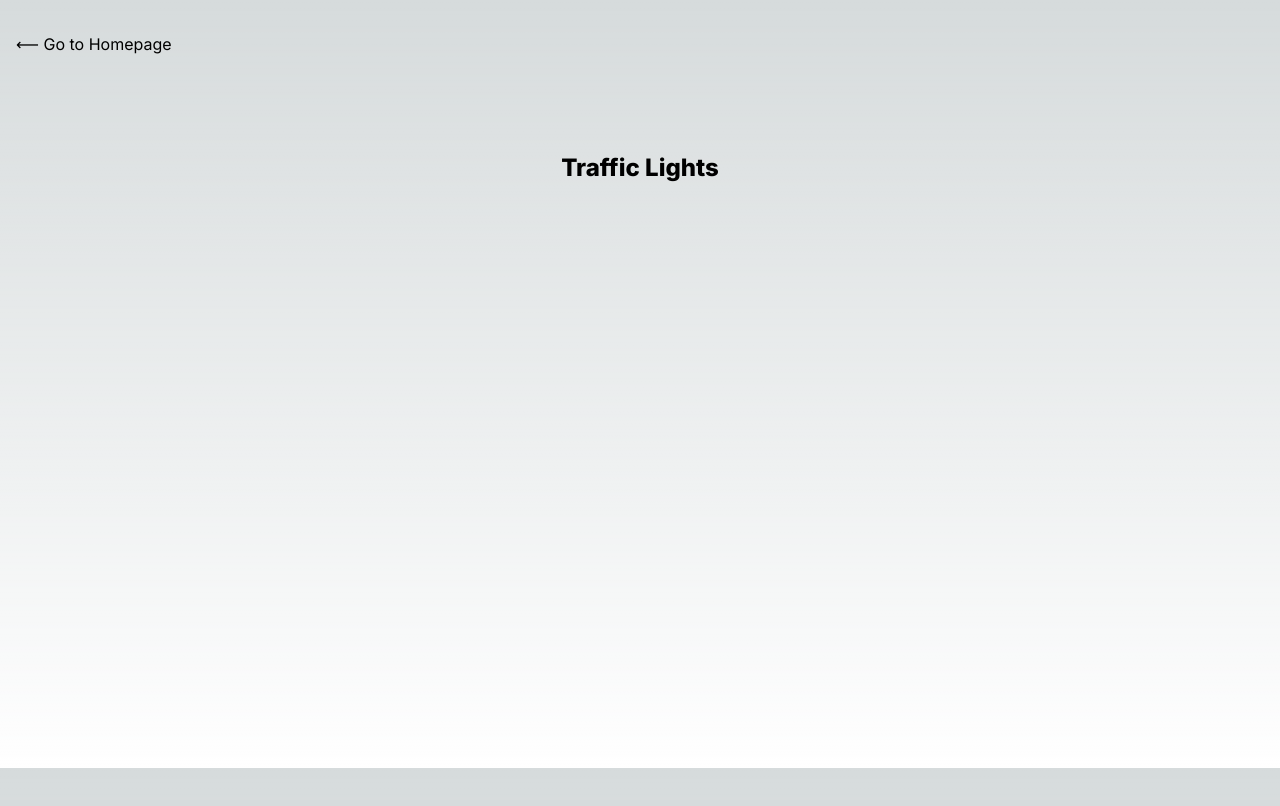
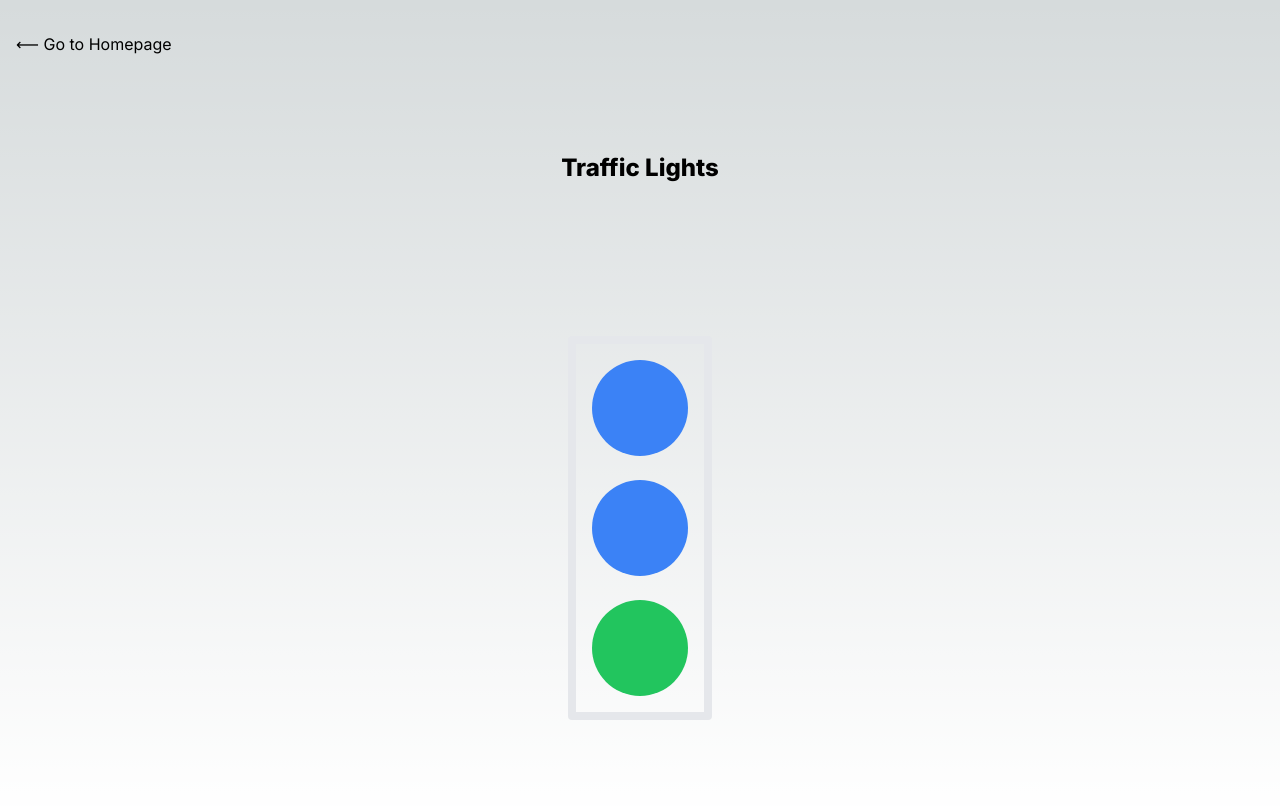
Before and after one commit to SanchitB23/Mini-Projects, a Next.js app: page /traffic-light in a window 1280 px wide. Shown: the top 806 px of the page. Built offline with nearby package versions, Linux system fonts and the light colour scheme.

Commit message:
style: UI change TrafficLight.tsx #1

```diff
--- a/src/app/traffic-light/TrafficLight.tsx
+++ b/src/app/traffic-light/TrafficLight.tsx
@@ -35,10 +35,18 @@ export function TrafficLight() {
   }, [isRed, isGreen, isYellow]);
 
   return (
-    <section className={'flex flex-col gap-6 flex-1 mt-36'}>
-      <div className={`bg-${isRed ? 'red' : 'blue'}-500 h-24 w-24`} />
-      <div className={`bg-${isYellow ? 'yellow' : 'blue'}-500 h-24 w-24`} />
-      <div className={`bg-${isGreen ? 'green' : 'blue'}-500 h-24 w-24`} />
+    <section
+      className={'flex flex-col gap-6 flex-1 mt-36 border p-4 rounded border-8'}
+    >
+      <div
+        className={`${isRed ? 'bg-red-500' : 'bg-blue-500'} h-24 w-24 rounded-full`}
+      />
+      <div
+        className={`${isYellow ? 'bg-yellow-500' : 'bg-blue-500'} h-24 w-24 rounded-full`}
+      />
+      <div
+        className={`${isGreen ? 'bg-green-500' : 'bg-blue-500'} h-24 w-24 rounded-full`}
+      />
     </section>
   );
 }
```
